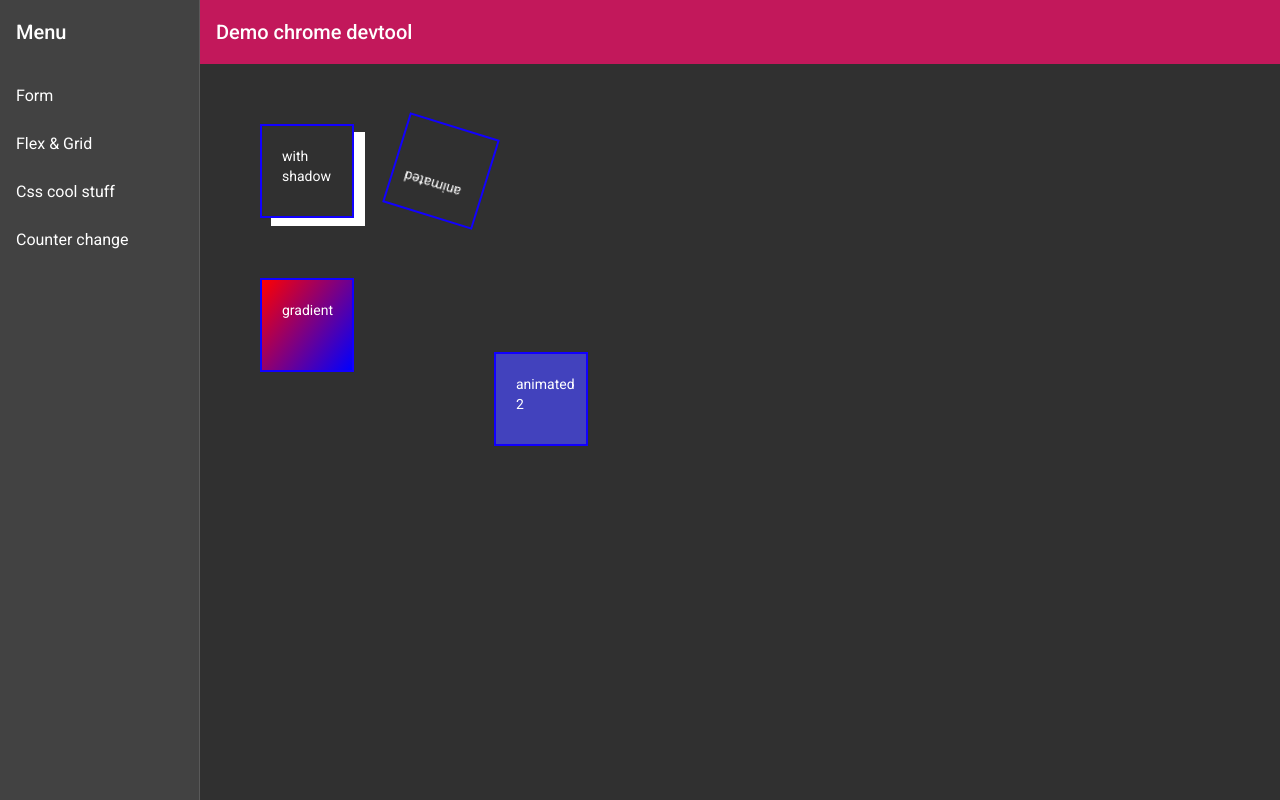
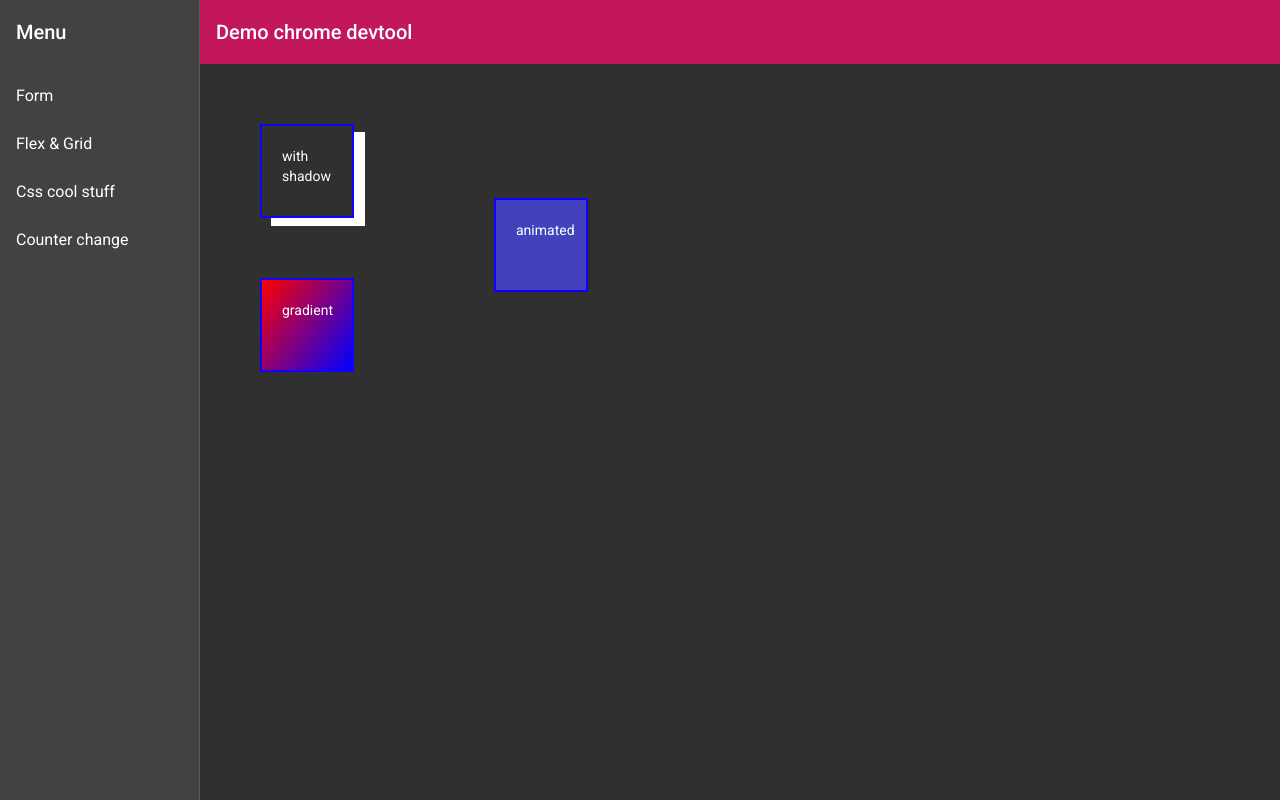
Before and after one commit to galSzlaifer/meetupdemo, an Angular app: page /morecsscoolstuff in a window 1280 px wide. Built offline with nearby package versions, Linux system fonts and the light colour scheme.

Commit message:
fixed animation

```diff
--- a/src/app/more-css-cool-stuff/more-css-cool-stuff.component.html
+++ b/src/app/more-css-cool-stuff/more-css-cool-stuff.component.html
@@ -1,6 +1,5 @@
 <div class="grid-box">
-<div class="shadow">with shadow</div>
-<div class="animated">animated</div>
-<div class="gradient">gradient</div>
-<div class="animation">animated 2</div>
+    <div class="shadow">with shadow</div>
+    <div class="animated">animated</div>
+    <div class="gradient">gradient</div>
 </div>
--- a/src/app/more-css-cool-stuff/more-css-cool-stuff.component.scss
+++ b/src/app/more-css-cool-stuff/more-css-cool-stuff.component.scss
@@ -1,4 +1,4 @@
-@import  'variables';
+@import 'variables';
 
 
 .grid-box {
@@ -7,41 +7,59 @@
 
     border: 0;
 }
-div{
+
+div {
     width: $default-width-height;
     height: $default-width-height;
     margin: $double-gap;
     margin-bottom: calc(2 * $double-gap);
-    padding:$double-gap;
+    padding: $double-gap;
     border: rgb(17, 0, 255) 2px solid;
 }
-.shadow{
+
+.shadow {
     box-shadow: 11px 8px white;
 
 }
-.animated{
-    animation:spin 10s linear infinite;
+
+.animated {
+    background-color: rgb(153, 0, 255);
+    position: relative;
+    animation: moving-element 8s linear 2s infinite alternate;
 }
 
-@keyframes spin {
-    100% {
-        transform:rotate(360deg);
-    }
-}
-
-.gradient{
+.gradient {
     background: linear-gradient(126deg, red 0%, blue 100%);
-}
-.animation {
-  background-color: rgb(153, 0, 255);
-  position: relative;
-  animation: moving-element 8s linear 2s infinite alternate;
 }
 
 @keyframes moving-element {
-  0%   {background-color:rgb(153, 0, 255); left:0px; top:0px;}
-  25%  {background-color:yellow; left:100px; top:0px;}
-  50%  {background-color:blue; left:100px; top:100px;}
-  75%  {background-color:green; left:0px; top:100px;}
-  100% {background-color:rgb(153, 0, 255); left:0px; top:0px;}
+    0% {
+        background-color: rgb(153, 0, 255);
+        left: 0px;
+        top: 0px;
+    }
+
+    25% {
+        background-color: yellow;
+        left: 100px;
+        top: 0px;
+    }
+
+    50% {
+        background-color: blue;
+        left: 100px;
+        top: 100px;
+    }
+
+    75% {
+        background-color: green;
+        left: 0px;
+        top: 100px;
+    }
+
+    100% {
+        background-color: rgb(153, 0, 255);
+        left: 0px;
+        top: 0px;
+    }
 }
```
